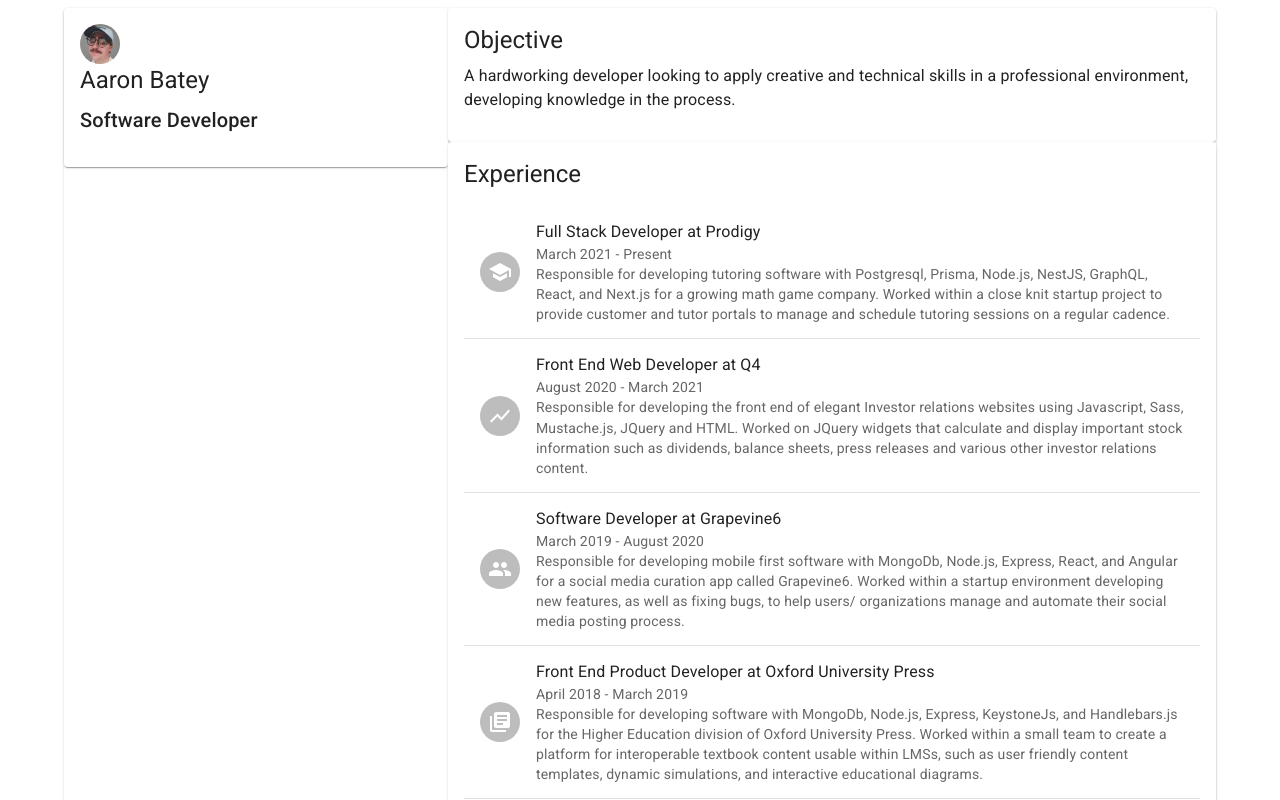
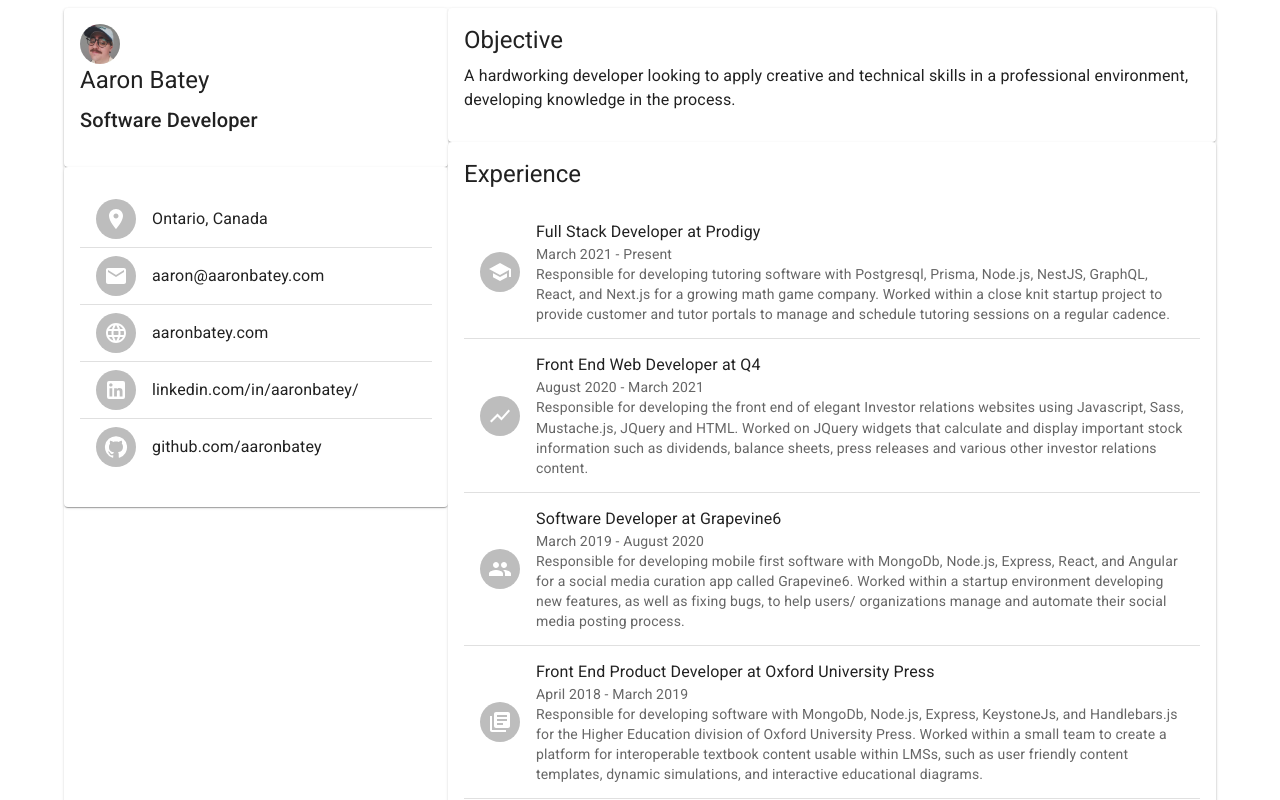
Before and after one commit to aaronbatey/resume, a Next.js app: page /resume in a window 1280 px wide. Shown: the top 800 px of the page. Built offline with nearby package versions, Linux system fonts and the light colour scheme.

Commit message:
add in contact details

```diff
--- /dev/null
+++ b/src/components/ResumePage/ResumeContactInfo/ResumeContactInfo.tsx
@@ -0,0 +1,41 @@
+import GetIcon from "../../shared/GetIcon";
+import React, { Fragment } from "react";
+import { CONTACT_INFO } from "./constants";
+import {
+  Avatar,
+  Card,
+  CardContent,
+  Divider,
+  List,
+  ListItem,
+  ListItemAvatar,
+  ListItemText,
+} from "@mui/material";
+
+const ResumeContactInfo = () => {
+  return (
+    <Card variant="elevation">
+      <CardContent>
+        <List>
+          {CONTACT_INFO.map(({ contactTitle, contactIcon }, i) => {
+            return (
+              <Fragment key={contactTitle}>
+                <ListItem>
+                  <ListItemAvatar>
+                    <Avatar>
+                      <GetIcon iconName={contactIcon} />
+                    </Avatar>
+                  </ListItemAvatar>
+                  <ListItemText primary={contactTitle} />
+                </ListItem>
+                {i < CONTACT_INFO.length - 1 ? <Divider /> : null}
+              </Fragment>
+            );
+          })}
+        </List>
+      </CardContent>
+    </Card>
+  );
+};
+
+export default ResumeContactInfo;
--- /dev/null
+++ b/src/components/ResumePage/ResumeContactInfo/constants.ts
@@ -0,0 +1,27 @@
+export const CONTACT_INFO = [
+  {
+    contactIcon: "LocationOnIcon",
+    contactTitle: "Ontario, Canada",
+    contactURL: null,
+  },
+  {
+    contactIcon: "EmailIcon",
+    contactTitle: "aaron@aaronbatey.com",
+    contactURL: "mailto:aaron@aaronbatey.com",
+  },
+  {
+    contactIcon: "LanguageIcon",
+    contactTitle: "aaronbatey.com",
+    contactURL: "https://www.aaronbatey.com/",
+  },
+  {
+    contactIcon: "LinkedInIcon",
+    contactTitle: "linkedin.com/in/aaronbatey/",
+    contactURL: "https://www.linkedin.com/in/aaronbatey/",
+  },
+  {
+    contactIcon: "GitHubIcon",
+    contactTitle: "github.com/aaronbatey",
+    contactURL: "https://github.com/aaronbatey",
+  },
+];
--- /dev/null
+++ b/src/components/ResumePage/ResumeContactInfo/index.ts
@@ -0,0 +1 @@
+export { default } from "./ResumeContactInfo";
--- a/src/components/ResumePage/ResumeLeftCol/ResumeLeftCol.tsx
+++ b/src/components/ResumePage/ResumeLeftCol/ResumeLeftCol.tsx
@@ -1,11 +1,13 @@
 import React from "react";
 import ResumePersonalDetails from "../ResumePersonalDetails";
+import ResumeContactInfo from "../ResumeContactInfo";
 import { Grid } from "@mui/material";
 
 const ResumeLeftCol = () => {
   return (
     <Grid item xs={4}>
       <ResumePersonalDetails />
+      <ResumeContactInfo />
     </Grid>
   );
 };
--- a/src/components/shared/GetIcon/GetIcon.tsx
+++ b/src/components/shared/GetIcon/GetIcon.tsx
@@ -6,6 +6,11 @@
 import ImageIcon from "@mui/icons-material/Image";
 import CameraRollIcon from "@mui/icons-material/CameraRoll";
 import CodeIcon from "@mui/icons-material/Code";
+import LocationOnIcon from "@mui/icons-material/LocationOn";
+import EmailIcon from "@mui/icons-material/Email";
+import LanguageIcon from "@mui/icons-material/Language";
+import LinkedInIcon from "@mui/icons-material/LinkedIn";
+import GitHubIcon from "@mui/icons-material/GitHub";
 
 const GetIcon = ({ iconName }: { iconName: string }) => {
   switch (iconName) {
@@ -23,6 +28,16 @@
       return <CameraRollIcon data-testid="CameraRollIcon" />;
     case "CodeIcon":
       return <CodeIcon data-testid="CodeIcon" />;
+    case "LocationOnIcon":
+      return <LocationOnIcon data-testid="LocationOnIcon" />;
+    case "EmailIcon":
+      return <EmailIcon data-testid="EmailIcon" />;
+    case "LanguageIcon":
+      return <LanguageIcon data-testid="LanguageIcon" />;
+    case "LinkedInIcon":
+      return <LinkedInIcon data-testid="LinkedInIcon" />;
+    case "GitHubIcon":
+      return <GitHubIcon data-testid="GitHubIcon" />;
     default:
       return <ImageIcon data-testid="ImageIcon" />;
   }
```
Also changed, not shown: 2 other files (tests, documents, lock files or other folders).
